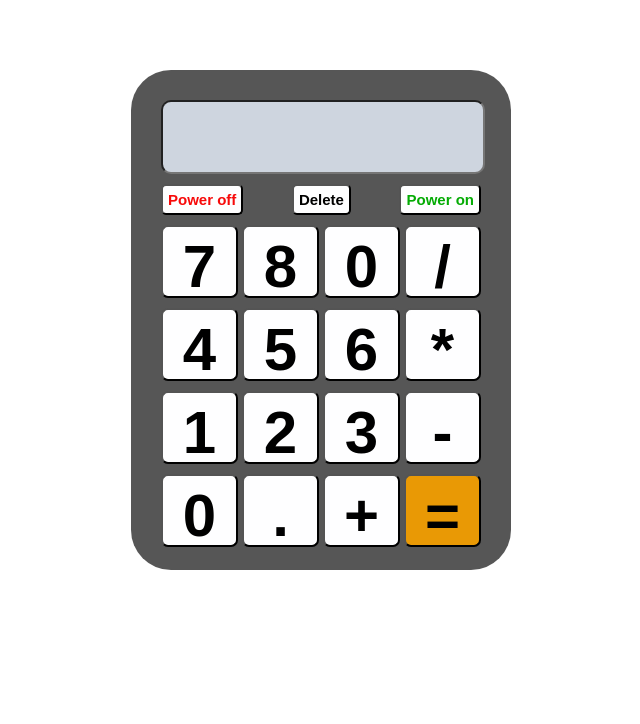
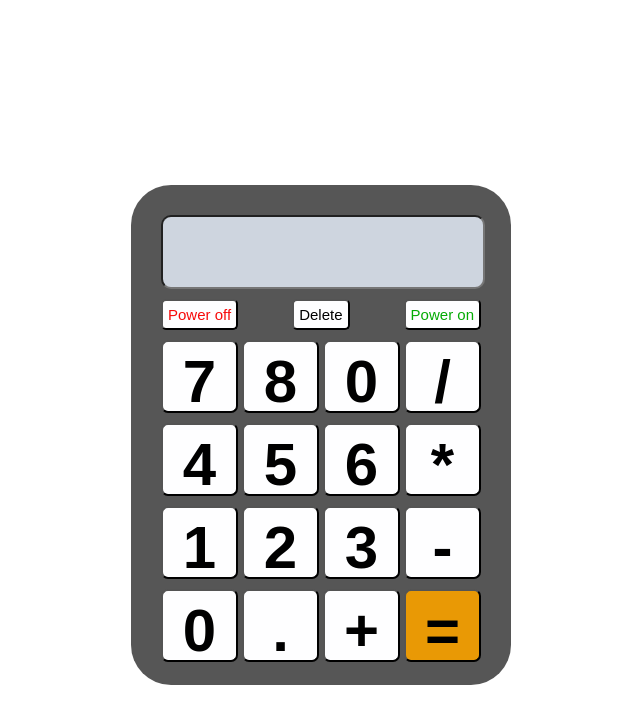
Before and after one commit to MdArafatTech/Calculator, a plain HTML site: page index.html in a window 1280 px wide. Shown: the whole page, without its empty margins (319-959 px from the left). Drawn offline with Linux system fonts and the light colour scheme.

Commit message:
second commit

```diff
--- a/style.css
+++ b/style.css
@@ -2,9 +2,16 @@
     margin:0px ;
     padding:0px ;
 }
-body html{
 
-}
+
+body{
+    display: flex;
+    width: 100vw;
+    height: 100vh;
+    align-items: center;
+    justify-content: center;
+    overflow: hidden;
+}}
 
 @font-face {
     font-family: calculatorFont;
@@ -53,7 +60,7 @@ body html{
     font-size:15px;
     padding:5px ;
     border-radius:5px ;
-    font-weight:550;
+    font-weight:500;
     background-color: #fefeff;
 }
  #powerOff{
```
